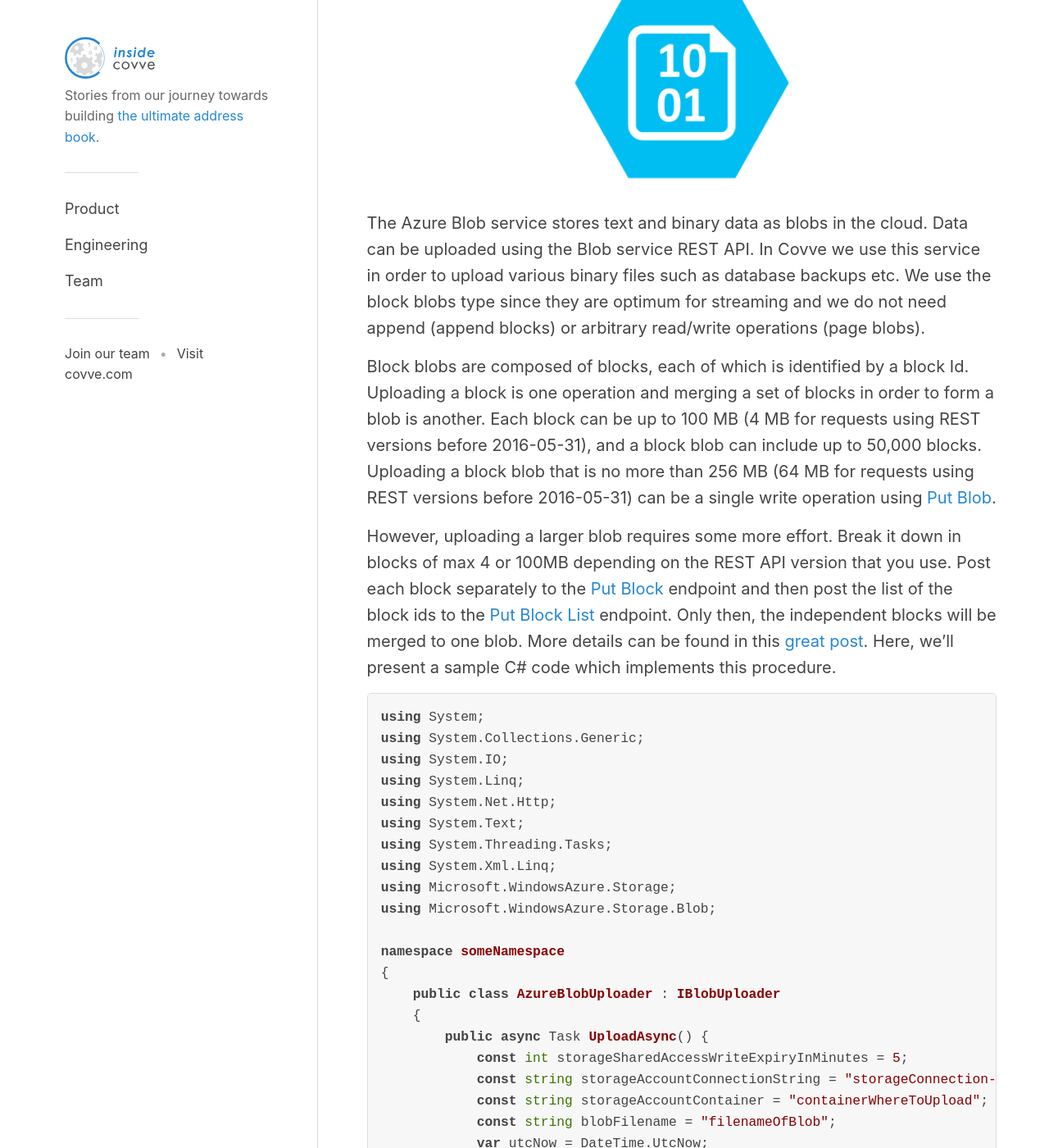
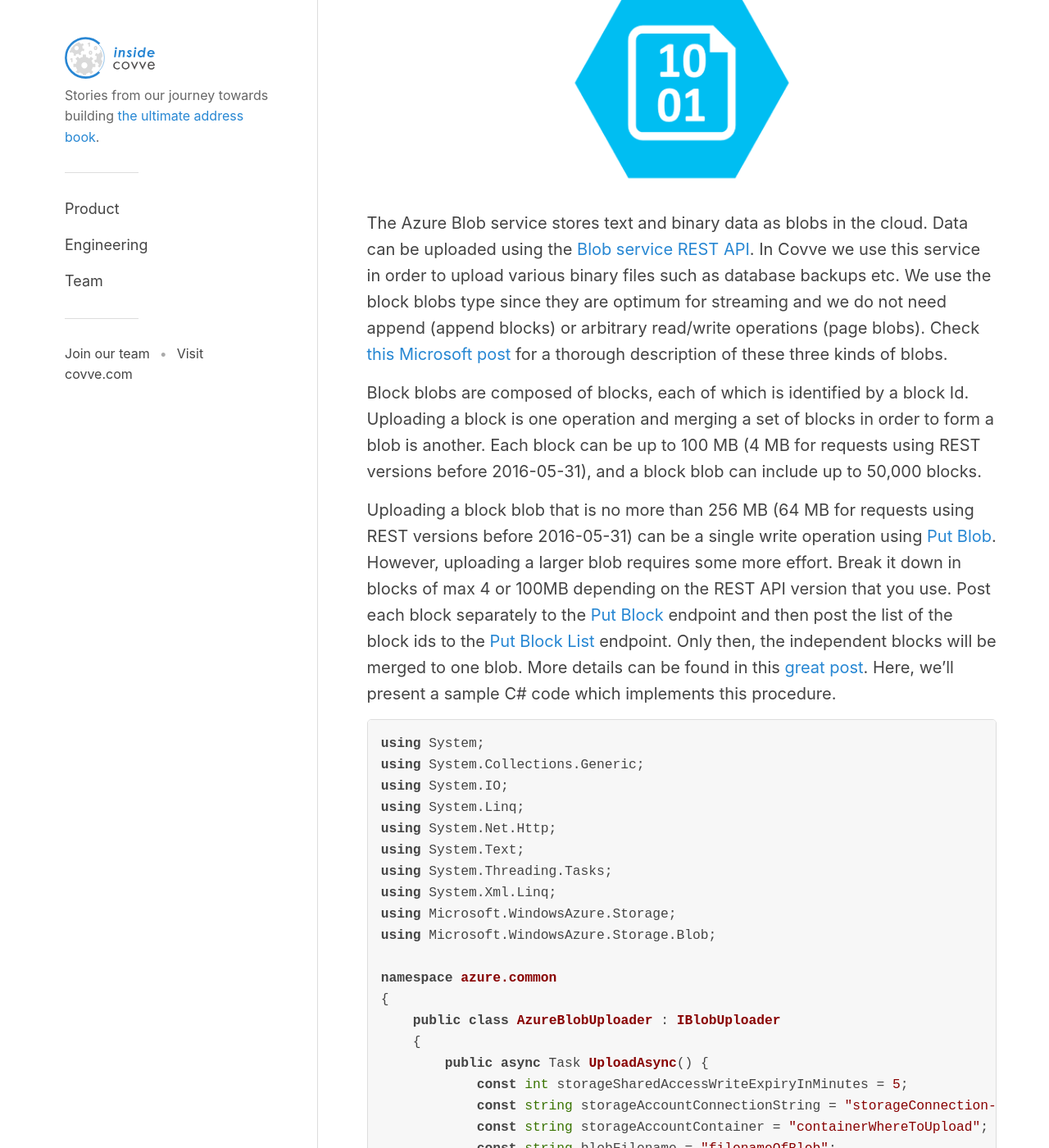
Before and after one commit to Covve/covve.github.io, a Jekyll site: the page built from _posts/2017-02-20-Uploading-Block-Blobs-larger-than-256-Mb-in-Azure.md, in a window 1280 px wide and 1400 px high, scrolled down 277 px. Shown: the whole window at 82% size. Built offline with Jekyll 4.4.1, drawn with Linux system fonts in a browser that asks for light colours; nearby versions of some CDN libraries; comment, search, counter and statistics services are not loaded; some of the changed text lies outside the part shown.

Commit message:
comments from Zaf's review

```diff
--- a/_posts/2017-02-20-Uploading-Block-Blobs-larger-than-256-Mb-in-Azure.md
+++ b/_posts/2017-02-20-Uploading-Block-Blobs-larger-than-256-Mb-in-Azure.md
@@ -5,12 +5,12 @@
 cover: /images/blog/2017-02-20-Uploading-Block-Blobs-larger-than-256-Mb-in-Azure/blob.png
 author: mk
 ---
-The Azure Blob service stores text and binary data as blobs in the cloud. Data can be uploaded using the Blob service REST API. In Covve we use this service in order to upload various binary files such as database backups etc. We use the block blobs type since they are optimum for streaming and we do not need append (append blocks) or arbitrary read/write operations (page blobs).
+The Azure Blob service stores text and binary data as blobs in the cloud. Data can be uploaded using the [Blob service REST API][Blob service REST API]. In Covve we use this service in order to upload various binary files such as database backups etc. We use the block blobs type since they are optimum for streaming and we do not need append (append blocks) or arbitrary read/write operations (page blobs). Check [this Microsoft post][this Microsoft post] for a thorough description of these three kinds of blobs.
 <!--more-->
 
-Block blobs are composed of blocks, each of which is identified by a block Id. Uploading a block is one operation and merging a set of blocks in order to form a blob is another. Each block can be up to 100 MB (4 MB for requests using REST versions before 2016-05-31), and a block blob can include up to 50,000 blocks. Uploading a block blob that is no more than 256 MB (64 MB for requests using REST versions before 2016-05-31) can be a single write operation using [Put Blob][Put Blob].
+Block blobs are composed of blocks, each of which is identified by a block Id. Uploading a block is one operation and merging a set of blocks in order to form a blob is another. Each block can be up to 100 MB (4 MB for requests using REST versions before 2016-05-31), and a block blob can include up to 50,000 blocks.
 
-However, uploading a larger blob requires some more effort. Break it down in blocks of max 4 or 100MB depending on the REST API version that you use. Post each block separately to the [Put Block][Put Block] endpoint  and then post the list of the block ids to the [Put Block List][Put Block List] endpoint. Only then, the independent blocks will be merged to one blob. More details can be found in this [great post][great post]. Here, we’ll present a sample C# code which implements this procedure.
+Uploading a block blob that is no more than 256 MB (64 MB for requests using REST versions before 2016-05-31) can be a single write operation using [Put Blob][Put Blob]. However, uploading a larger blob requires some more effort. Break it down in blocks of max 4 or 100MB depending on the REST API version that you use. Post each block separately to the [Put Block][Put Block] endpoint  and then post the list of the block ids to the [Put Block List][Put Block List] endpoint. Only then, the independent blocks will be merged to one blob. More details can be found in this [great post][great post]. Here, we’ll present a sample C# code which implements this procedure.
 
 ~~~
 using System;
@@ -24,7 +24,7 @@
 using Microsoft.WindowsAzure.Storage;
 using Microsoft.WindowsAzure.Storage.Blob;
 
-namespace someNamespace
+namespace azure.common
 {
     public class AzureBlobUploader : IBlobUploader
     {
@@ -76,8 +76,8 @@
                 //post block
                 using (var client = new HttpClient()) {
                     var request = new HttpRequestMessage(HttpMethod.Put, uri);
-			request.Headers.Add("x-ms-version", "2016-05-31"); //for requests using REST versions after 2016-05-31
-			//request.Headers.Add("x-ms-version", "2015-04-05"); //for requests using REST versions before 2016-05-31
+			        request.Headers.Add("x-ms-version", "2016-05-31"); //for requests using REST versions after 2016-05-31
+			        //request.Headers.Add("x-ms-version", "2015-04-05"); //for requests using REST versions before 2016-05-31
                     request.Content = new ByteArrayContent(bytesToSend);
                     await client.SendAsync(request);
                 }
@@ -98,8 +98,10 @@
 }
 ~~~
 
-There may be some optimizations that can be applied on the above such as parallel sent of the blocks but still this works like a charm! I hope that our experience has come in hand and saved you some time.
+This is all you need to upload a large block blob in Azure. You can boost this code in production with extra configuration or parallel asynchronous http calls for better performance but you get the idea. Hope that our experience has come in hand and saved you some time.
 
+[Blob service REST API]: https://docs.microsoft.com/en-us/rest/api/storageservices/fileservices/blob-service-rest-api
+[this Microsoft post]: https://docs.microsoft.com/en-us/rest/api/storageservices/fileservices/understanding-block-blobs--append-blobs--and-page-blobs
 [Put Blob]: https://docs.microsoft.com/en-us/rest/api/storageservices/fileservices/put-blob
 [Put Block]: https://docs.microsoft.com/en-us/rest/api/storageservices/fileservices/put-block
 [Put Block List]: https://docs.microsoft.com/en-us/rest/api/storageservices/fileservices/put-block-list
```
Also changed, not shown: other parts of _posts/2017-02-20-Uploading-Block-Blobs-larger-than-256-Mb-in-Azure.md (+16 -16 lines).
